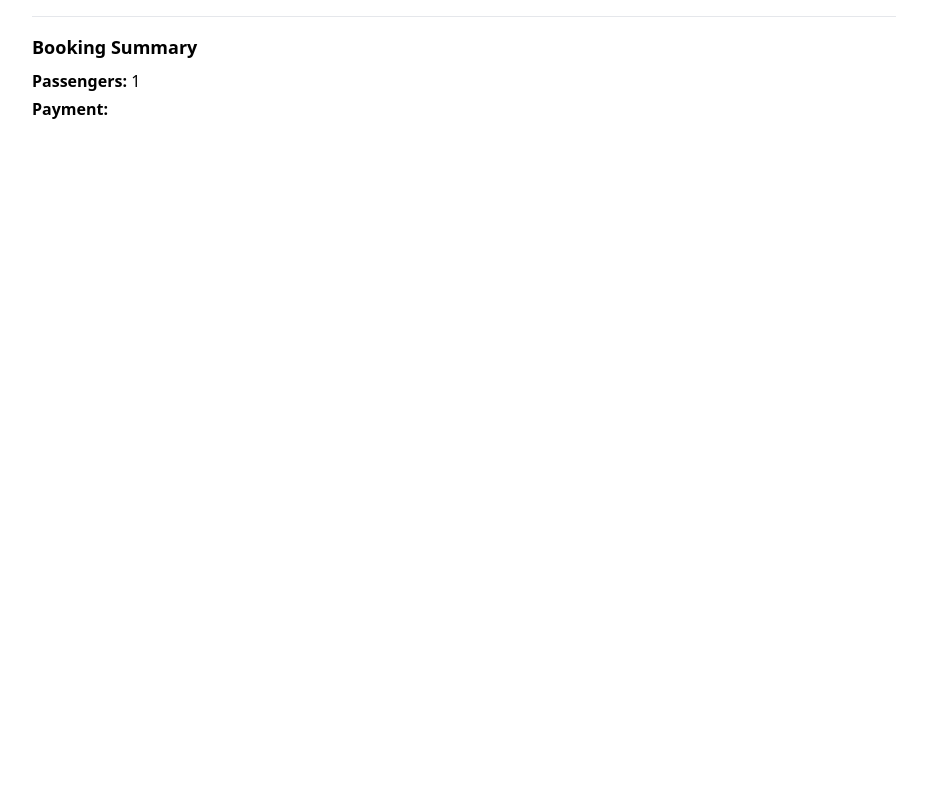
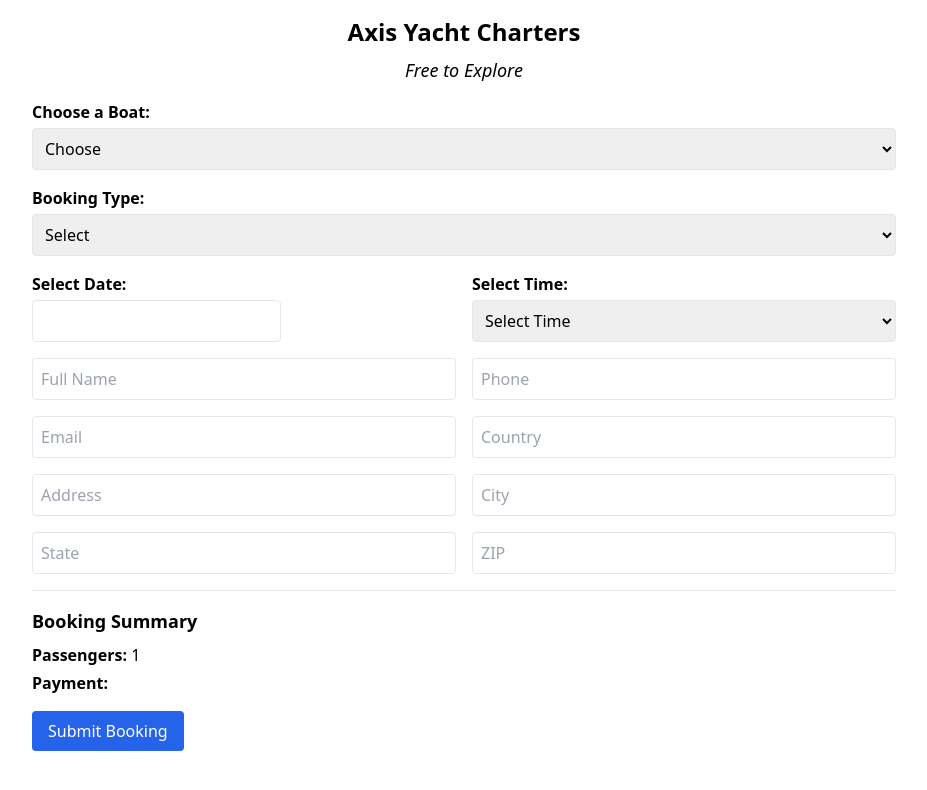
Before and after one commit to drklion/axis-booking-25, a React (Vite) app: page / in a window 1280 px wide. Shown: the top 790 px of the page, without its empty margins (176-1103 px from the left). Built offline with nearby package versions, Linux system fonts and the light colour scheme.

Commit message:
Update App.jsx

```diff
--- a/src/App.jsx
+++ b/src/App.jsx
@@ -52,6 +52,24 @@ export default function App() {
         return null;
       }
     }
+    if (boat === "5m") {
+      const duration = bookingType === "Full Day Charter" ? 8 : 4;
+      const [hour, min] = time.split(":" ).map(Number);
+      const start = hour * 60 + min;
+      const availableBoat = Object.keys(inventory).find(name => isTimeSlotAvailable(name, start, duration));
+
+      if (availableBoat) {
+        const newEnd = start + duration * 60;
+        setInventory(prev => ({
+          ...prev,
+          [availableBoat]: [...prev[availableBoat], [start, newEnd]]
+        }));
+        return availableBoat;
+      } else {
+        alert("No available 5m boats at that time.");
+        return null;
+      }
+    }
     return null;
   };
 
@@ -59,6 +77,8 @@ export default function App() {
     if (!boat) return "";
     if (bookingType === "Transfer") return "Contact for further info";
     const month = date ? new Date(date).getMonth() : null;
+
+
 
     if (boat === "Axopar25") {
       let basePrice = 0;
@@ -83,9 +103,18 @@ export default function App() {
       return `€${basePrice} (€40 Fixed Deposit)`;
     }
 
+    if (bookingType === "Transfer") return "Contact for further info";
     if (boat === "Axopar") {
-      if (bookingType === "Full Day Charter") return "€1,450 (30% = €435)";
-      if (bookingType === "Half Day Charter") return "€1,100 (30% = €330)";
+    if (bookingType === "Full Day Charter") return "€1,450 (30% = €435)";
+    if (bookingType === "Half Day Charter") return "€1,100 (30% = €330)";
+  }
+    if (boat === "5m") {
+      let month = date ? new Date(date).getMonth() : null;
+      let basePrice = 110;
+      if (month === 6) basePrice = 120;
+      else if (month === 7) basePrice = 130;
+      if (captain === "yes") basePrice += 100;
+      return `€${basePrice} (€40 Fixed Deposit)`;
     }
     return "";
   };
@@ -96,7 +125,7 @@ Booking Type: ${bookingType}
 Date: ${date ? date.toLocaleDateString() : ""}
 Time: ${time}
 Passengers: ${passengers}
-Captain: ${(boat === "5m" || boat === "Axopar25") ? captain : "Included"}
+Captain: ${boat === "5m" ? captain : "Included"}
 Departure: ${boat === "Axopar" ? departure : "N/A"}
 Payment: ${getPriceSummary()}
 Transfer: ${bookingType === "Transfer" ? `From ${info.transferFrom} to ${info.transferTo}` : "N/A"}
@@ -121,7 +150,7 @@ Address: ${[info.country, info.address, info.city, info.state, info.zip].filter(
 
   const handleSubmit = () => {
     const assignedBoat = handleBooking();
-    if (!assignedBoat && (boat === "5m" || boat === "Axopar25")) return;
+    if (!assignedBoat && boat === "5m") return;
 
     sendEmail();
     alert("Booking submitted. Stripe will open in a new tab.");
@@ -131,8 +160,6 @@ Address: ${[info.country, info.address, info.city, info.state, info.zip].filter(
       else if (bookingType === "Half Day Charter") window.open("https://buy.stripe.com/eVq4gygrH4r25Cig51ak004", "_blank");
     } else if (boat === "5m") {
       window.open("https://buy.stripe.com/6oU9AS0sJcXy3ua9GDak005", "_blank");
-    } else if (boat === "Axopar25") {
-      window.open("https://buy.stripe.com/6oUbJ06R76za8Ouf0Xak006", "_blank");
     }
   };
 
@@ -162,7 +189,90 @@ Address: ${[info.country, info.address, info.city, info.state, info.zip].filter(
 
   return (
     <div className="p-4 max-w-4xl mx-auto space-y-4">
-      {/* ... other elements remain the same ... */}
+      <div className="text-center">
+        <h1 className="text-2xl font-bold mb-2">Axis Yacht Charters</h1>
+        <p className="text-lg italic">Free to Explore</p>
+      </div>
+
+      <div>
+        <label className="block font-semibold mb-1">Choose a Boat:</label>
+        <select value={boat} onChange={(e) => setBoat(e.target.value)} className={inputClass}>
+          <option value="">Choose</option>
+          <option value="Axopar">Axopar 37XC 11.7 Meter (w/Captain)</option>
+          <option value="Axopar25">Axopar 25 T-Top</option>
+          <option value="5m">5 Meter 30HP (50HP) Boat Rental</option>
+        </select>
+      </div>
+
+      <div>
+        <label className="block font-semibold mb-1">Booking Type:</label>
+        <select value={bookingType} onChange={(e) => setBookingType(e.target.value)} className={inputClass}>
+          <option value="">Select</option>
+          <option value="Full Day Charter">Full Day Charter</option>
+          <option value="Half Day Charter">Half Day Charter</option>
+          <option value="Transfer">Transfer</option>
+        </select>
+      </div>
+
+      {boat === "Axopar" && (
+        <div>
+          <label className="block font-semibold mb-1">Departure Point:</label>
+          <select value={departure} onChange={(e) => setDeparture(e.target.value)} className={inputClass}>
+            <option value="">Select departure point</option>
+            <option value="Loutraki, Skopelos">Loutraki, Skopelos</option>
+            <option value="Skopelos Town">Skopelos Town</option>
+            <option value="Skiathos">Skiathos</option>
+            <option value="Varkisa, Athens">Varkisa, Athens</option>
+            <option value="Other">Other</option>
+          </select>
+        </div>
+      )}
+
+      {showCaptain && (
+        <div>
+          <label className="block font-semibold mb-1">Captain:</label>
+          <select value={captain} onChange={(e) => setCaptain(e.target.value)} className={inputClass}>
+            <option value="no">No</option>
+            <option value="yes">Yes</option>
+          </select>
+        </div>
+      )}
+
+      {showTransferFields && (
+        <div className="grid sm:grid-cols-2 gap-4">
+          <input placeholder="Transfer From" value={info.transferFrom} onChange={(e) => setInfo({ ...info, transferFrom: e.target.value })} className={inputClass} />
+          <input placeholder="Transfer To" value={info.transferTo} onChange={(e) => setInfo({ ...info, transferTo: e.target.value })} className={inputClass} />
+        </div>
+      )}
+
+      {/* no changes below this point unless requested */}
+
+      <div className="grid sm:grid-cols-2 gap-4">
+        <div>
+          <label className="block font-semibold mb-1">Select Date:</label>
+          <DatePicker selected={date} onChange={setDate} minDate={today} className={inputClass} />
+        </div>
+        <div>
+          <label className="block font-semibold mb-1">Select Time:</label>
+          <select value={time} onChange={(e) => setTime(e.target.value)} className={inputClass}>
+            <option value="">Select Time</option>
+            {generateTimeOptions().map((t) => (
+              <option key={t} value={t}>{t}</option>
+            ))}
+          </select>
+        </div>
+      </div>
+
+      <div className="grid sm:grid-cols-2 gap-4">
+        <input placeholder="Full Name" value={info.name} onChange={(e) => setInfo({ ...info, name: e.target.value })} className={inputClass} />
+        <input placeholder="Phone" value={info.phone} onChange={(e) => setInfo({ ...info, phone: e.target.value })} className={inputClass} />
+        <input placeholder="Email" value={info.email} onChange={(e) => setInfo({ ...info, email: e.target.value })} className={inputClass} />
+        <input placeholder="Country" value={info.country} onChange={(e) => setInfo({ ...info, country: e.target.value })} className={inputClass} />
+        <input placeholder="Address" value={info.address} onChange={(e) => setInfo({ ...info, address: e.target.value })} className={inputClass} />
+        <input placeholder="City" value={info.city} onChange={(e) => setInfo({ ...info, city: e.target.value })} className={inputClass} />
+        <input placeholder="State" value={info.state} onChange={(e) => setInfo({ ...info, state: e.target.value })} className={inputClass} />
+        <input placeholder="ZIP" value={info.zip} onChange={(e) => setInfo({ ...info, zip: e.target.value })} className={inputClass} />
+      </div>
 
       <div className="border-t pt-4">
         <p className="font-semibold text-lg mb-2">Booking Summary</p>
@@ -175,7 +285,7 @@ Address: ${[info.country, info.address, info.city, info.state, info.zip].filter(
           {date && <li><strong>Date:</strong> {date.toLocaleDateString()}</li>}
           {time && <li><strong>Time:</strong> {time}</li>}
           {passengers && <li><strong>Passengers:</strong> {passengers}</li>}
-          {(boat === "5m" || boat === "Axopar25") && <li><strong>Captain:</strong> {captain === "yes" ? "Yes" : "No"}</li>}
+          {boat === "5m" && <li><strong>Captain:</strong> {captain === "yes" ? "Yes" : "No"}</li>}
           {bookingType === "Transfer" && (
             <li><strong>Transfer:</strong> From {info.transferFrom} to {info.transferTo}</li>
           )}
@@ -183,7 +293,17 @@ Address: ${[info.country, info.address, info.city, info.state, info.zip].filter(
         </ul>
       </div>
 
-      {/* ... submit button remains the same ... */}
+      <button
+        onClick={() => {
+          if (!info.name || !info.phone || !info.email) {
+            alert("Please fill in your full name, phone, and email before submitting.");
+            return;
+          }
+          handleSubmit();
+        }}
+        className="bg-blue-600 hover:bg-blue-700 text-white px-4 py-2 rounded">
+        Submit Booking
+      </button>
     </div>
   );
 }
```
